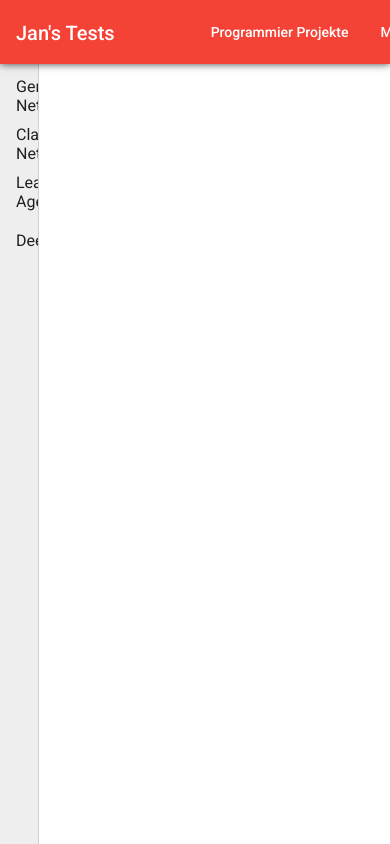
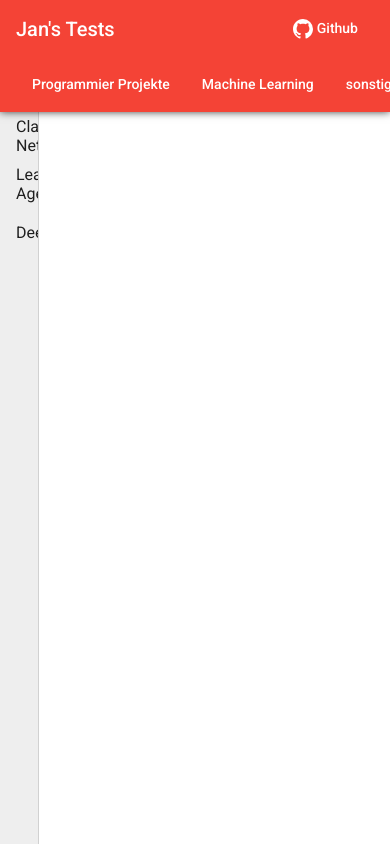
Before and after one commit to Jaluus/AngularWebsite, an Angular app: page /ML in a window 390 px wide. Built offline with nearby package versions, Linux system fonts and the light colour scheme.

Commit message:
added Changing header for Mobile

```diff
--- a/src/app/header/header.component.css
+++ b/src/app/header/header.component.css
@@ -1,13 +1,25 @@
 .header {
   position: fixed;
   top: 0;
-  height: 64px !important;
+  height: 56px !important;
   left: 0;
   right: 0;
   z-index: 998;
   box-shadow: 0px 0px 8px 0px rgba(0,0,0,0.75);
   overflow: hidden;
 }
+
+.mobile-header {
+  position: fixed;
+  top: 0;
+  height: 112px !important;
+  left: 0;
+  right: 0;
+  z-index: 998;
+  box-shadow: 0px 0px 8px 0px rgba(0,0,0,0.75);
+  overflow: hidden;
+}
+
 
 .middle {
   vertical-align: middle;
@@ -31,4 +43,16 @@ a {
   list-style: none;
   padding: 0;
   margin: 0;
+  width:100%;
 }
+
+.mobile-horizontal {
+  display: table;
+  list-style: none;
+  padding: 0;
+  margin: 0;
+  width:100%;
+}
+.list-item {
+  display:table-cell;
+}
--- a/src/app/header/header.component.html
+++ b/src/app/header/header.component.html
@@ -18,15 +18,13 @@
 </mat-toolbar>
 
 <!-- Small Toolbar -->
-<mat-toolbar *ngIf="!bigScreen" color="warn" class="header">
-  <span>
-    <a routerLink="/" class="middle">Jan's Tests</a>
-  </span>
-  <div class="spacer2"></div>
-  <ul class="horizontal">
-    <li *ngFor="let link of links"><a mat-button [routerLink]="[link.route]" class="middle">{{ link.name }}</a></li>
-  </ul>
-  <div class="spacer"></div>
+<mat-toolbar *ngIf="!bigScreen" color="warn" class="mobile-header">
+  <mat-toolbar-row>
+    <span>
+      <a routerLink="/" class="middle">Jan's Tests</a>
+    </span>
+
+    <div class="spacer"></div>
 
     <a mat-button class="middle" href="https://github.com/dudenheini/AngularWebsite">
       <img class="middle"
@@ -34,4 +32,11 @@
       alt="angular">
       Github
     </a>
+  </mat-toolbar-row>
+
+  <mat-toolbar-row class="mobile-header-row">
+    <ul class="mobile-horizontal">
+      <li *ngFor="let link of links" class="list-item"><a mat-button [routerLink]="[link.route]">{{ link.name }}</a></li>
+    </ul>
+  </mat-toolbar-row>
 </mat-toolbar>
--- a/src/app/sidenav/sidenav.component.html
+++ b/src/app/sidenav/sidenav.component.html
@@ -6,7 +6,7 @@
     [opened]="navItemArr?.length > 0"
     [fixedBottomGap]="0"
     [fixedInViewport]="0"
-    [fixedTopGap]="64">
+    [fixedTopGap]="56">
       <mat-nav-list>
         <a mat-list-item *ngFor="let navItem of navItemArr" [routerLink]="[navItem.route]" >{{navItem.name}}</a>
       </mat-nav-list>
```
